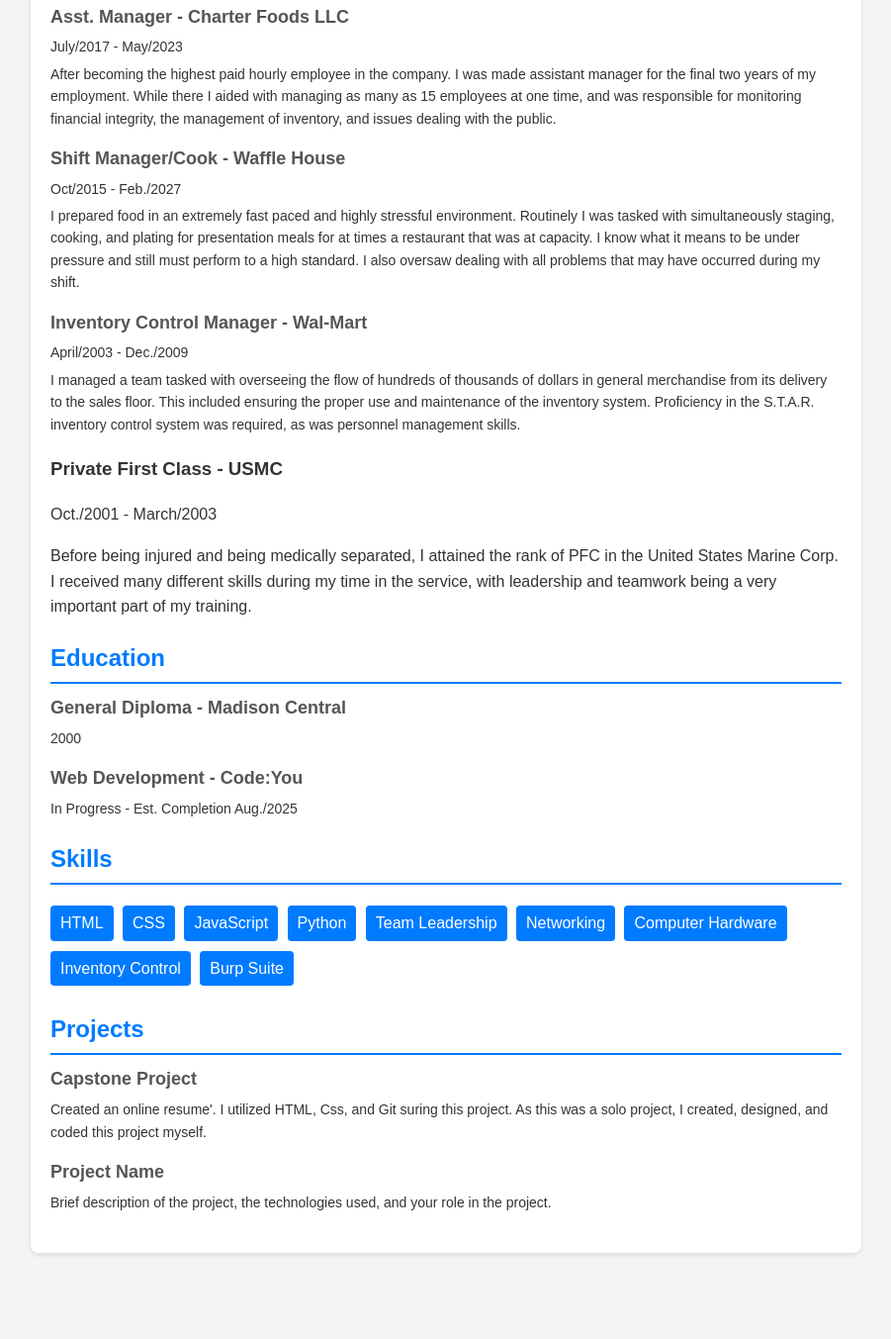
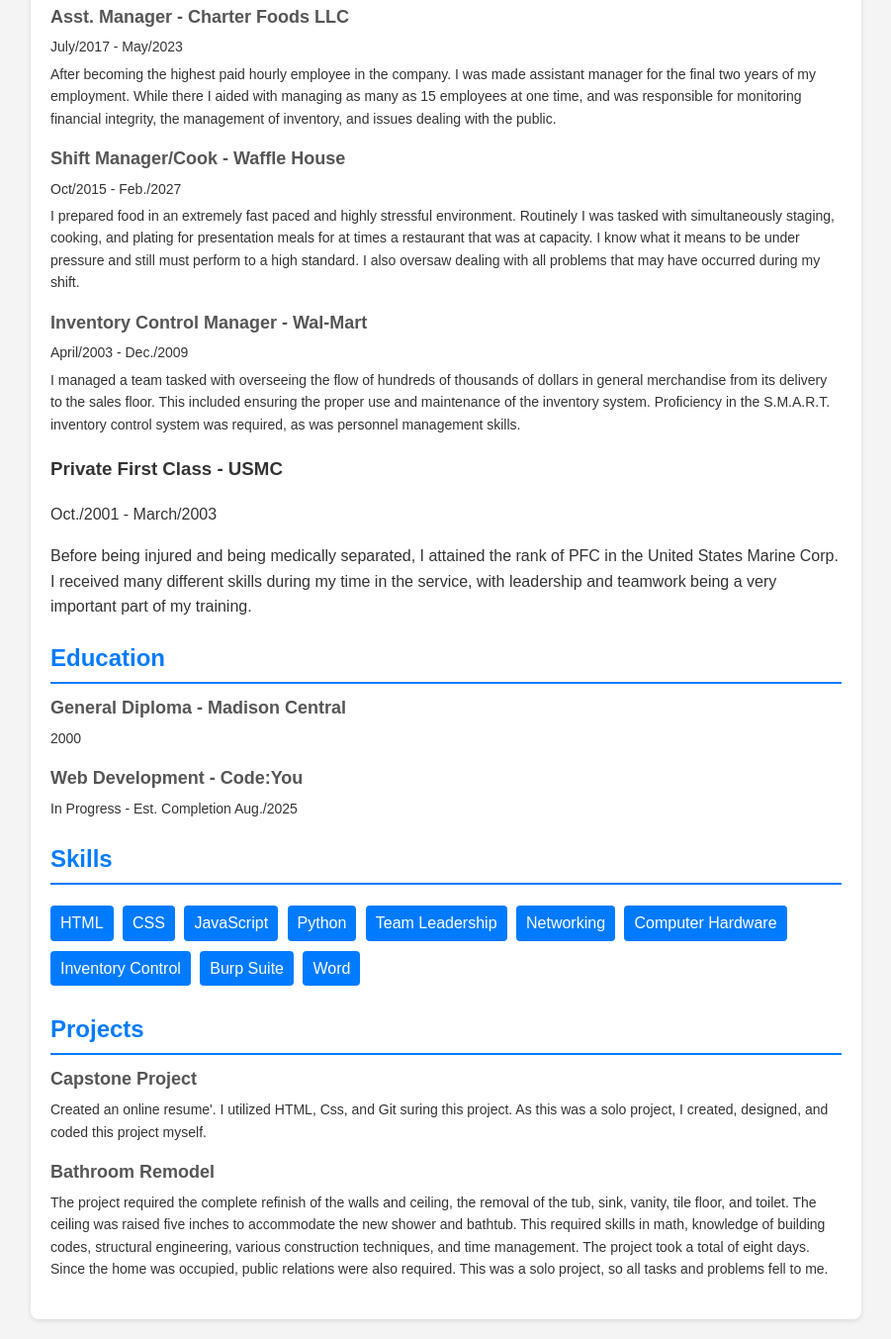
Before and after one commit to DrWatson0814/drwatson0814.github.io, a plain HTML site: page index.html in a window 1280 px wide. Shown: the part 403-1756 px from the top of the page at 99% size, without its empty margins (189-1090 px from the left). Before the commit the page ends 1689 px from the top, so only its background shows below. Drawn offline with Linux system fonts and the light colour scheme.

Commit message:
added skills and project

```diff
--- a/index.html
+++ b/index.html
@@ -115,7 +115,7 @@
                     <h3>Inventory Control Manager - Wal-Mart</h3>
                     <p>April/2003 - Dec./2009</p>
                     <p>
-                        I managed a team tasked with overseeing the flow of hundreds of thousands of dollars in general merchandise from its delivery to the sales floor. This included ensuring the proper use and maintenance of the inventory system.  Proficiency in the S.T.A.R. inventory control system was required, as was personnel management skills.
+                        I managed a team tasked with overseeing the flow of hundreds of thousands of dollars in general merchandise from its delivery to the sales floor. This included ensuring the proper use and maintenance of the inventory system.  Proficiency in the S.M.A.R.T. inventory control system was required, as was personnel management skills.
                     </p>
                 </div>
                 <div>
@@ -150,6 +150,7 @@
                         <li>Computer Hardware</li>
                         <li>Inventory Control</li>
                         <li>Burp Suite</li>
+                        <li>Word</li>
                     </ul>
                 </div>
             </section>
@@ -162,10 +163,9 @@
                     </p>
                 </div>
                 <div class="item">
-                    <h3>Project Name</h3>
+                    <h3>Bathroom Remodel</h3>
                     <p>
-                        Brief description of the project, the technologies used,
-                        and your role in the project.
+                        The project required the complete refinish of the walls and ceiling, the removal of the tub, sink, vanity, tile floor, and toilet. The ceiling was raised five inches to accommodate the new shower and bathtub. This required skills in math, knowledge of building codes, structural engineering, various construction techniques, and time management. The project took a total of eight days. Since the home was occupied, public relations were also required. This was a solo project, so all tasks and problems fell to me.
                     </p>
                 </div>
             </section>
```
